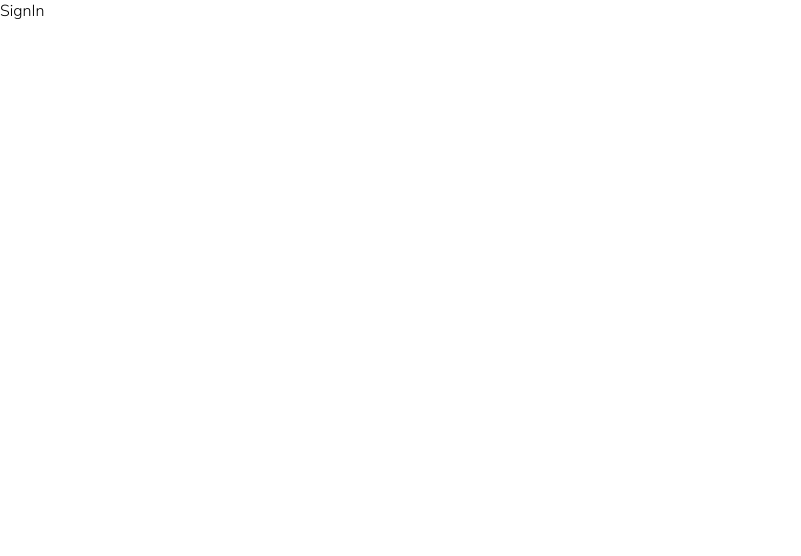
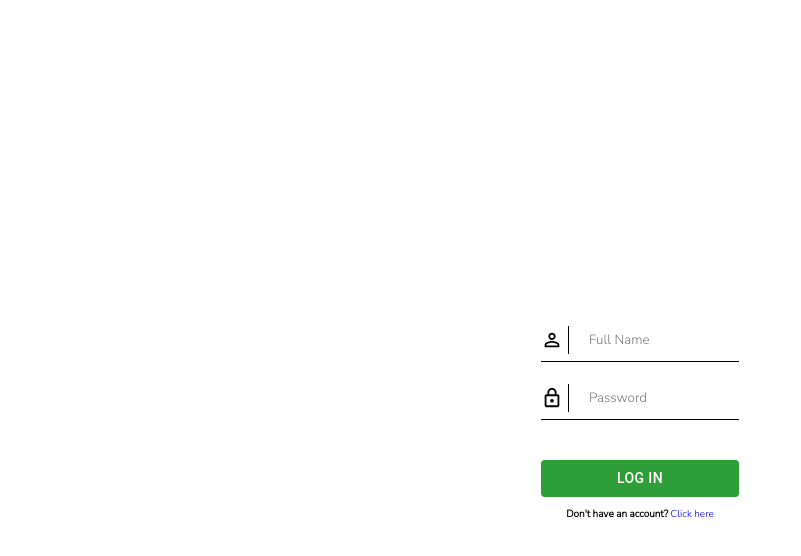
Before and after one commit to BjornOnGit/disposalic, a React (Create React App) app in the folder disposalic/: page /signin in a window 1280 px wide. Shown: the top 556 px of the page, without its empty margins (0-801 px from the left). Built offline with nearby package versions, Linux system fonts and the light colour scheme.

Commit message:
Worked on the signin page

```diff
--- a/disposalic/src/pages/SignIn.js
+++ b/disposalic/src/pages/SignIn.js
@@ -1,7 +1,51 @@
-import React from "react";
+import React, { useState } from "react";
+import LockOutlinedIcon from "@mui/icons-material/LockOutlined";
+import PersonOutlineIcon from "@mui/icons-material/PersonOutline";
+import { Button } from "@mui/material";
 
 const SignIn = () => {
-  return <div>SignIn</div>;
+  const [fullName, setFullName] = useState("");
+  const [password, setPassword] = useState("");
+
+  return (
+    <div className="signin">
+      <div className="signin-container">
+        <form className="form">
+          <div className=" item fullName-container">
+            <PersonOutlineIcon />
+            <input
+              type={"text"}
+              value={fullName}
+              onChange={(e) => setFullName(e.target.value)}
+              className="fullName"
+              placeholder="Full Name"
+            />
+          </div>
+
+          <div className="item password-container">
+            <LockOutlinedIcon />
+            <input
+              type={"password"}
+              value={password}
+              onChange={(e) => setPassword(e.target.value)}
+              className="password"
+              placeholder="Password"
+            />
+          </div>
+        </form>
+
+        <div className="register">
+          <Button fullWidth>Log in</Button>
+        </div>
+
+        <div className="already">
+          <div>
+            <b>Don't have an account? </b> <a href="#"> Click here</a>{" "}
+          </div>
+        </div>
+      </div>
+    </div>
+  );
 };
 
 export default SignIn;
--- a/disposalic/src/styles/index.scss
+++ b/disposalic/src/styles/index.scss
@@ -2,3 +2,4 @@
 @import "./reset";
 @import "./app.scss";
 @import "./signup.scss";
+@import "./signin.scss";
--- /dev/null
+++ b/disposalic/src/styles/signin.scss
@@ -0,0 +1,57 @@
+.signin {
+  display: flex;
+  height: 100vh;
+  justify-content: center;
+  align-items: center;
+
+  form {
+    margin: 40px 0px 40px 0px;
+
+    .item {
+      height: 43px;
+      display: flex;
+      justify-content: center;
+      align-items: center;
+      border-bottom: 1px solid black;
+      margin-bottom: 15px;
+
+      .MuiSvgIcon-root {
+        border-right: 1px solid black;
+        font-size: 28px;
+        padding-right: 5px;
+      }
+
+      input {
+        margin-left: 20px;
+        border: 0px;
+        outline-width: 0px;
+      }
+    }
+  }
+
+  .register {
+    display: flex;
+    justify-content: center;
+    align-items: center;
+
+    Button {
+      background: #2e9e39 !important;
+      color: white;
+    }
+  }
+
+  .already {
+    margin-top: 10px;
+    display: flex;
+    justify-content: center;
+    align-items: center;
+
+    div {
+      font-size: 10px;
+
+      a {
+        text-decoration: none;
+      }
+    }
+  }
+}
```
